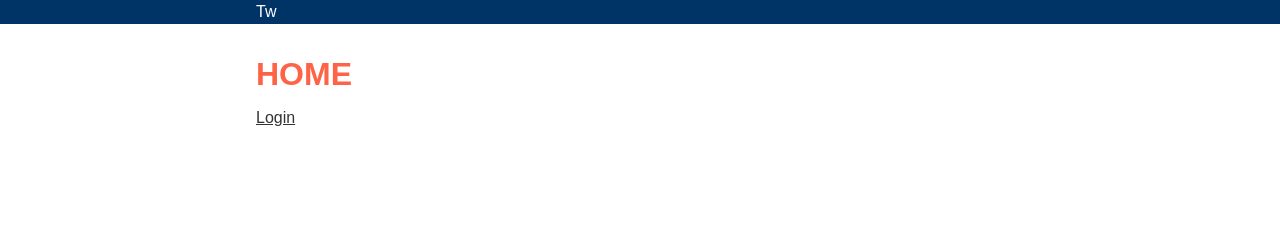
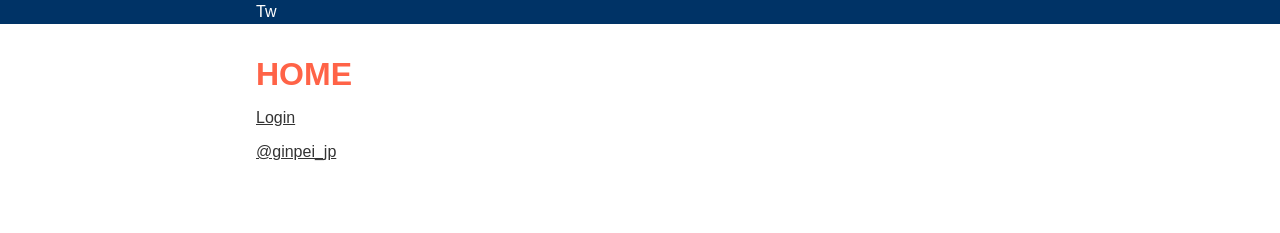
Before and after one commit to ginpei/tw2021, a React (Create React App) app: page / in a window 1280 px wide. Shown: the top 233 px of the page. Built offline with nearby package versions, Linux system fonts and the light colour scheme.

Commit message:
feat: 🎸 user home page

```diff
--- a/src/misc/AppRouter.tsx
+++ b/src/misc/AppRouter.tsx
@@ -1,4 +1,5 @@
 import { BrowserRouter, Route, Switch } from "react-router-dom";
+import { UserHomePage, userHomePath } from "../ui/screens/account/UserHomePage";
 import { HomePage } from "../ui/screens/home/HomePage";
 import { LoginPage, loginPath } from "../ui/screens/login/LoginPage";
 import { NotFoundScreen } from "../ui/screens/notFound/NotFoundScreen";
@@ -10,6 +11,11 @@ export const AppRouter: React.FC = () => {
       <Switch>
         <Route exact path={rootPath()} component={HomePage} />
         <Route exact path={loginPath()} component={LoginPage} />
+        <Route
+          exact
+          path={userHomePath(":screenName")}
+          component={UserHomePage}
+        />
         <Route component={NotFoundScreen} />
       </Switch>
     </BrowserRouter>
--- /dev/null
+++ b/src/ui/screens/account/UserHomePage.tsx
@@ -0,0 +1,19 @@
+import { useParams } from "react-router-dom";
+import { rootPath } from "../../../misc/mist";
+import { BasicLayout } from "../../layouts/basic/BasicLayout";
+
+type ParamNames = "screenName";
+
+export function userHomePath(screenName: string): string {
+  return `${rootPath()}${screenName}/`;
+}
+
+export const UserHomePage: React.FC = () => {
+  const params = useParams<Record<ParamNames, string>>();
+
+  return (
+    <BasicLayout title={`Home of @${params.screenName}`}>
+      <h1>@{params.screenName}</h1>
+    </BasicLayout>
+  );
+};
--- a/src/ui/screens/home/HomePage.tsx
+++ b/src/ui/screens/home/HomePage.tsx
@@ -1,6 +1,7 @@
 import { Link } from "react-router-dom";
 import styled from "styled-components";
 import { BasicLayout } from "../../layouts/basic/BasicLayout";
+import { userHomePath } from "../account/UserHomePage";
 import { loginPath } from "../login/LoginPage";
 
 export const HomePage: React.FC = () => {
@@ -12,6 +13,9 @@ export const HomePage: React.FC = () => {
       <p>
         <Link to={loginPath()}>Login</Link>
       </p>
+      <p>
+        <Link to={userHomePath("ginpei_jp")}>@ginpei_jp</Link>
+      </p>
     </BasicLayout>
   );
 };
```
